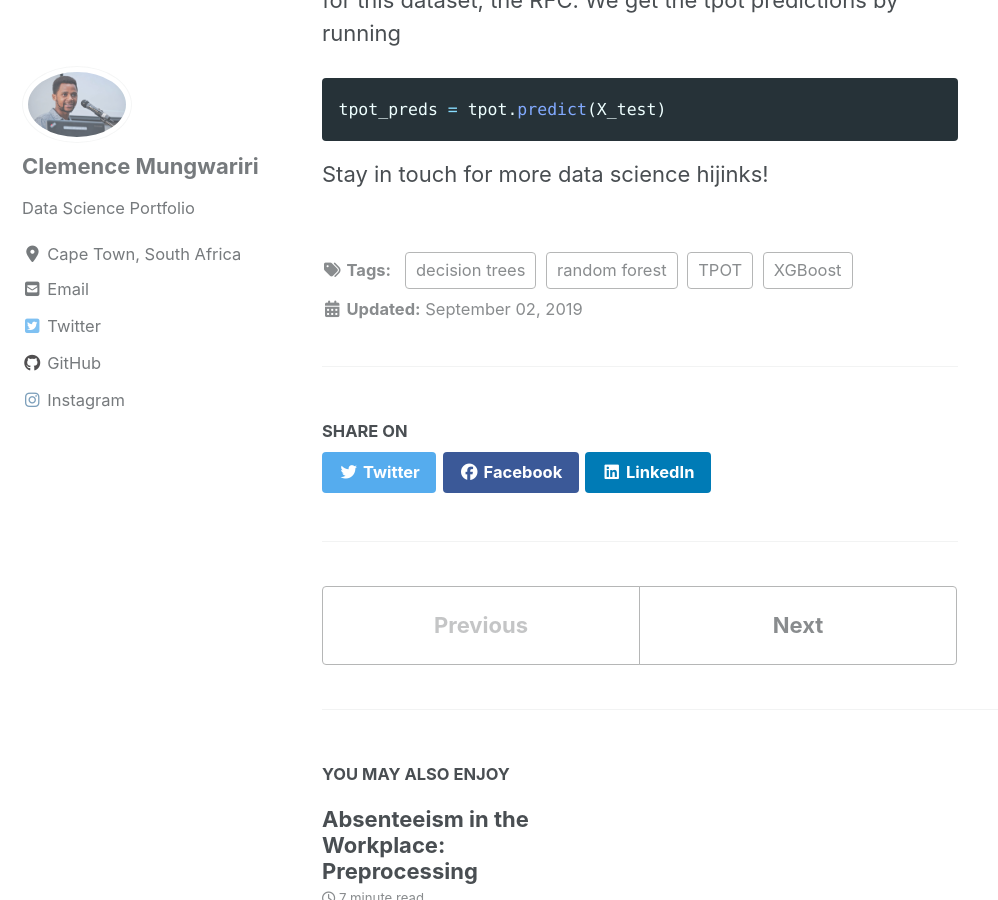
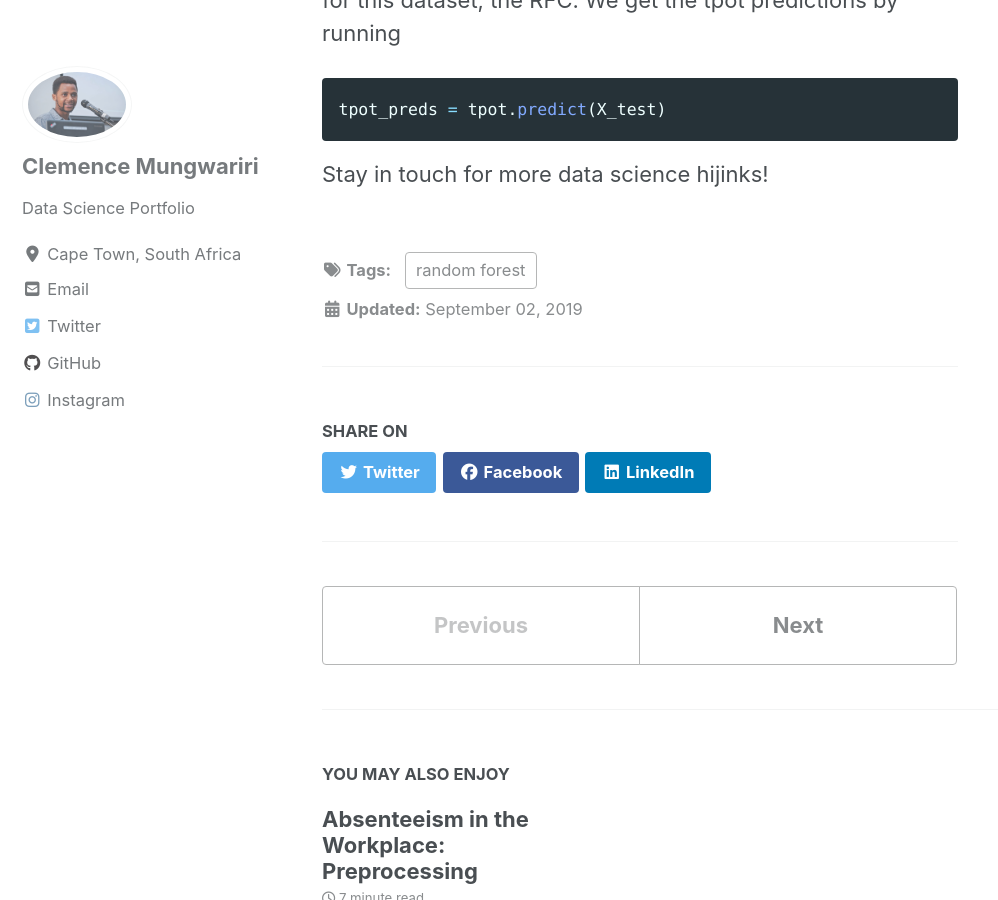
Before and after one commit to clemence5/clemence5.github.io, a Jekyll site: the page built from _posts/2019-09-02-wine.md, in a window 1280 px wide and 900 px high, scrolled down 19073 px. Shown: the whole window, without its empty margins (0-998 px from the left). Built offline with Jekyll 4.4.1, drawn with Linux system fonts in a browser that asks for light colours; cached includes are drawn as plain includes; nearby versions of some CDN libraries; formulas are drawn with MathJax 3.

Commit message:
try sunrise

```diff
--- a/_posts/2019-09-02-wine.md
+++ b/_posts/2019-09-02-wine.md
@@ -1,7 +1,7 @@
 ---
 title: "Machine Learning Project: Wine Data Set"
 date: 2019-09-02
-tags: [random forest, TPOT, decision trees, XGBoost]
+tags: [random forest] #, TPOT, decision trees, XGBoost]
 excerpt: "Machine Learning, Wine, Data Science"
 header:
   overlay_image: "/images/wine/got_wine.jpg"
```
